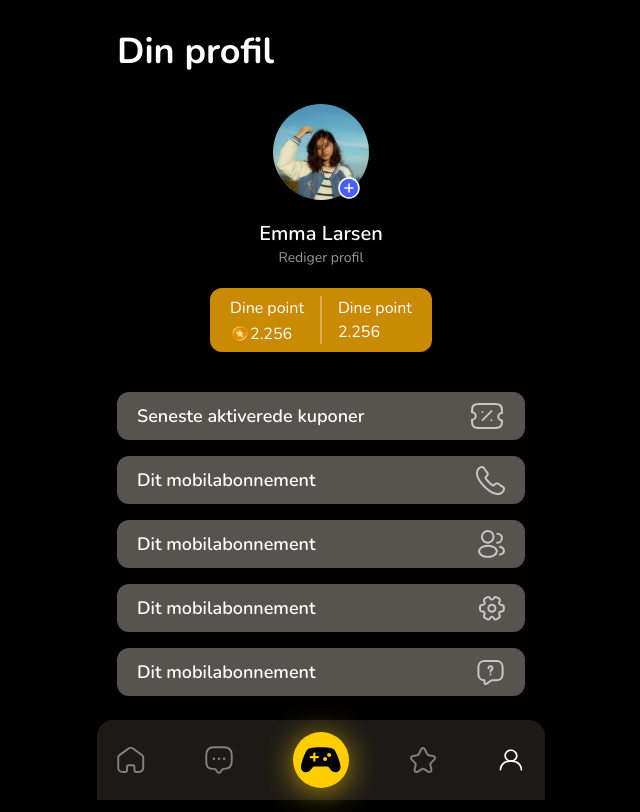
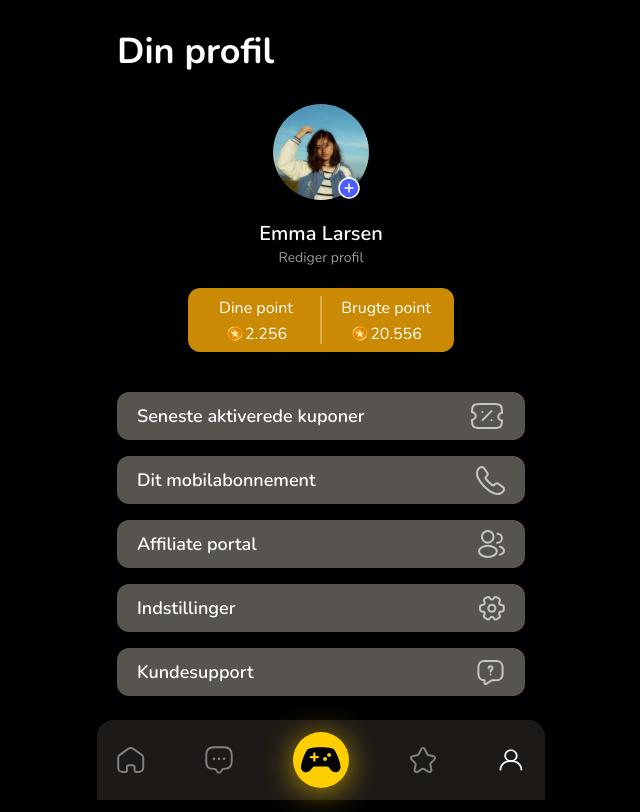
Before and after one commit to ob-vest/Flexii, a Nuxt app: page /profile in a window 1280 px wide. Shown: the whole page, without its empty margins (319-959 px from the left). Built offline with nearby package versions, Linux system fonts and the light colour scheme.

Commit message:
added remaining links

```diff
--- a/app.vue
+++ b/app.vue
@@ -9,6 +9,7 @@
       <!-- <Chat /> -->
       <!-- <CommunityList /> -->
       <!-- <profile /> -->
+      <!-- <game /> -->
       <NuxtPage />
       <TabBar class="pt-24" />
     </div>
--- a/components/TabBar.vue
+++ b/components/TabBar.vue
@@ -25,7 +25,7 @@ import { NuxtLink } from '~/.nuxt/components';
             alt=""
           />
         </NuxtLink>
-
+        <NuxtLink to="/game">
           <div
             class="bg-primary p-2 rounded-full shadow-[0_4px_35px_-5px_rgba(0,0,0,0.3)] shadow-primary"
           >
@@ -35,13 +35,15 @@ import { NuxtLink } from '~/.nuxt/components';
               alt=""
             />
           </div>
-
+        </NuxtLink>
+        <NuxtLink to="/favorites">
           <img
             class="icon notselected"
             :class="{ selected: $route.path === '/favorites' }"
             :src="'/illustrations/icons/star.svg'"
             alt=""
           />
+        </NuxtLink>
         <NuxtLink to="/profile">
           <img
             class="icon notselected"
--- /dev/null
+++ b/pages/favorites.vue
@@ -0,0 +1,27 @@
+<template>
+  <div>
+    <div class="w-full flex justify-center mb-5">
+      <img src="/flexii-logo.svg" alt="" />
+    </div>
+    <section class="flex flex-col items-left px-5">
+      <h1 class="text-3xl font-extrabold">Favoritter</h1>
+      <div class="w-full">
+        <NuxtLink to="/category/wellness/puregym">
+          <CategoryListBox image="puregym.svg" title="Puregym" />
+        </NuxtLink>
+        <NuxtLink to="/category/streaming/spotify">
+          <CategoryListBox image="spotify.svg" title="Spotify" />
+        </NuxtLink>
+        <NuxtLink to="/category/streaming/netflix">
+          <CategoryListBox image="netflix.svg" title="Netflix" />
+        </NuxtLink>
+        <NuxtLink to="/category/gaming/playstation+">
+          <CategoryListBox
+            image="playstationplus.svg"
+            title="Playstation Plus"
+          />
+        </NuxtLink>
+      </div>
+    </section>
+  </div>
+</template>
--- /dev/null
+++ b/pages/game.vue
@@ -0,0 +1,13 @@
+<template>
+  <div>
+    <section
+      class="w-full flex flex-col justify-center items-center space-y-5 px-5 pt-3"
+    >
+      <h1 class="text-4xl font-extrabold">Spin & Vind!</h1>
+      <img src="/illustrations/wheel-of-fortune.svg" alt="" />
+      <div class="bg-yellow-500 w-full flex justify-center rounded-2xl">
+        <button class="p-5 text-xl text-black font-semibold">Spin</button>
+      </div>
+    </section>
+  </div>
+</template>
--- a/pages/index.vue
+++ b/pages/index.vue
@@ -30,7 +30,6 @@
 
     <div class="flex justify-between my-2 body-space">
       <h2 class="title">Mest populære claims</h2>
-      <p>Se alle</p>
     </div>
 
     <div class="overflow-x-scroll">
--- a/pages/profile.vue
+++ b/pages/profile.vue
@@ -17,7 +17,7 @@
       </div>
 
       <div class="flex gap-4 h-16 bg-yellow-600 p-2 px-5 rounded-xl">
-        <div class="flex flex-col justify-between">
+        <div class="flex flex-col justify-between w-24 items-center">
           <p>Dine point</p>
           <div class="flex h-5 items-center">
             <img
@@ -29,9 +29,16 @@
           </div>
         </div>
         <hr class="border-[0.5px] border-white border-opacity-30 h-full" />
-        <div>
-          <p>Dine point</p>
-          <p>2.256</p>
+        <div class="flex flex-col justify-between w-24 items-center">
+          <p>Brugte point</p>
+          <div class="flex h-5 items-center">
+            <img
+              class="h-full object-contain"
+              src="/illustrations/icons/coin.svg"
+              alt=""
+            />
+            <p>20.556</p>
+          </div>
         </div>
       </div>
       <div class="space-y-4 pt-5 w-full">
@@ -40,12 +47,9 @@
           img="ticketdiscount.svg"
         />
         <ProfileListItem title="Dit mobilabonnement" img="phone.svg" />
-        <ProfileListItem title="Dit mobilabonnement" img="affiliate.svg" />
-        <ProfileListItem title="Dit mobilabonnement" img="settings.svg" />
-        <ProfileListItem
-          title="Dit mobilabonnement"
-          img="messagequestion.svg"
-        />
+        <ProfileListItem title="Affiliate portal" img="affiliate.svg" />
+        <ProfileListItem title="Indstillinger" img="settings.svg" />
+        <ProfileListItem title="Kundesupport" img="messagequestion.svg" />
       </div>
     </div>
   </div>
```
Also changed, not shown: public/illustrations/wheel-of-fortune.svg (added). Lines whose indentation alone changed are shown as unchanged.
